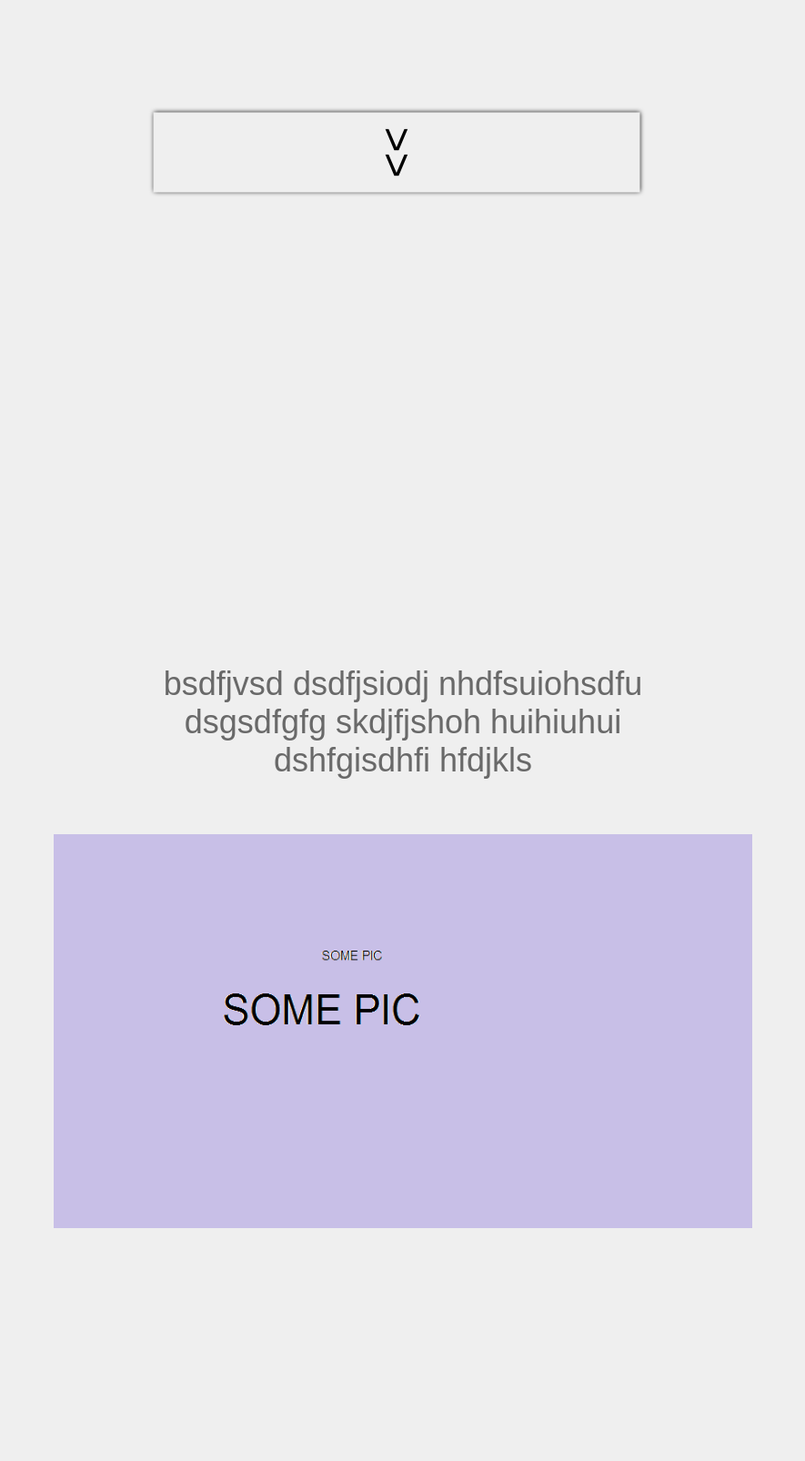
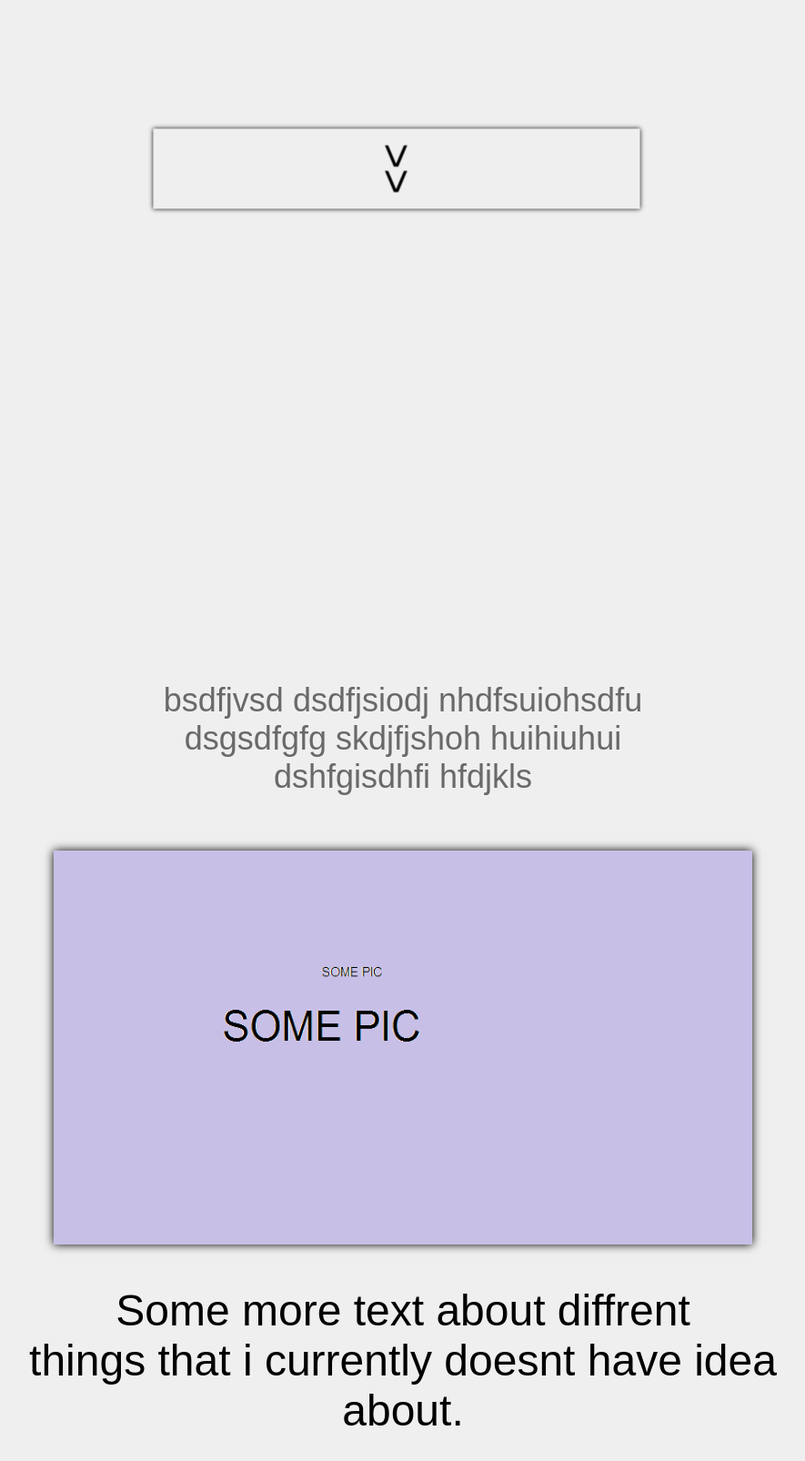
Before and after one commit to MidnightMasha69/neta.webPage, a plain HTML site: page main/index.html in a window 1280 px wide. Shown: the part 440-2046 px from the top of the page at 91% size, without its empty margins (197-1082 px from the left). Before the commit the page ends 1790 px from the top, so only its background shows below. Drawn offline with Linux system fonts and the light colour scheme.

Commit message:
Add files via upload

```diff
--- a/main/index.html
+++ b/main/index.html
@@ -6,6 +6,36 @@
 		<!--no name for the site...-->
 
 		<link rel="stylesheet" type="text/css" href="style.css">
+		<!--
+		<script src="https://ajax.googleapis.com/ajax/libs/jquery/3.2.1/jquery.min.js"></script>
+	<script>
+	$(document).ready(function(){
+	// Add smooth scrolling to all links
+	$("a").on('click', function(event) {
+
+		// Make sure this.hash has a value before overriding default behavior
+		if (this.hash !== "") {
+		// Prevent default anchor click behavior
+		event.preventDefault();
+
+		// Store hash
+		var hash = this.hash;
+
+		// Using jQuery's animate() method to add smooth page scroll
+		// The optional number (800) specifies the number of milliseconds it takes to scroll to the specified area
+		$('html, body').animate({
+			scrollTop: $(hash).offset().top
+		}, 800, function(){
+
+			// Add hash (#) to URL when done scrolling (default click behavior)
+			window.location.hash = hash;
+		});
+		} // End if
+	});
+	});
+	</script>
+	<!--https://www.w3schools.com/jquery/tryit.asp?filename=tryjquery_eff_animate_smoothscroll-->
+		--><!--add in future an scroll down function when clicking on anchors with jQuery-->
 	</head>
 
 	<body>
@@ -30,14 +60,19 @@
 			Text. some text.
 			</p>
 		</div>
-		<button id="mcontentb" href="#img1">>></button>
+		<a href="#mcontentp1"><button id="mcontentb">>></button></a>
 		<div id="mcontent">
-			<p>
+			<a name="mcontentp1"><p>
 				bsdfjvsd dsdfjsiodj nhdfsuiohsdfu <br> dsgsdfgfg
 				skdjfjshoh huihiuhui <br> dshfgisdhfi hfdjkls
-			</p>
+			</p></a>
 			<img id="img1" src="pic1.png" name="img1">
 		</div>
+		<a name="secondtext1"><p id="secondtext1p">Some more text about diffrent
+		<br>
+		things that i currently doesnt have idea <br>
+		about.
+		</p></a>
 		<script>
 			window.onload = function() {
 			document.getElementById("hp1").style.animation = "hp1 0.7s";
@@ -48,6 +83,13 @@
 			hp2.animation = "hp2 0.7s";
 			hp2.animationFillMode = "forwards";
 			}
+			setInterval(hb1wait, 1500);
+			clearInterval(hb1wait);
+			function hb1wait() {
+			var hb1 = document.getElementById("mcontentb").style;
+			hb1.animation = "hb1 0.5s";
+			hb1.animationFillMode = "forwards";
+			}
 			}
 		</script>
 	</body>
--- a/main/style.css
+++ b/main/style.css
@@ -99,6 +99,7 @@ nav a:hover {
 	height: 60%;
 	position: relative;
 	top: 24px;
+	box-shadow: 0px 0px 10px #000;
 }
 #mcontentb {
 	padding: 240px 16px 240px 16px;
@@ -111,4 +112,16 @@ nav a:hover {
 	box-shadow: 0px 0px 5px black;
 	background: #efefef;
 	cursor: pointer;
+	animation: hb1x 0.5s;
+	opacity: 0;
 }
+@keyframes hb1 {
+	from { opacity: 0; top: -20px; }
+	to { opacity: 1; top: 0px; }
+}
+#secondtext1p {
+	font-size: 48px;
+	margin: 320px 16px 240px 16px;
+	position: relative;
+	text-align: center;
+}
```
